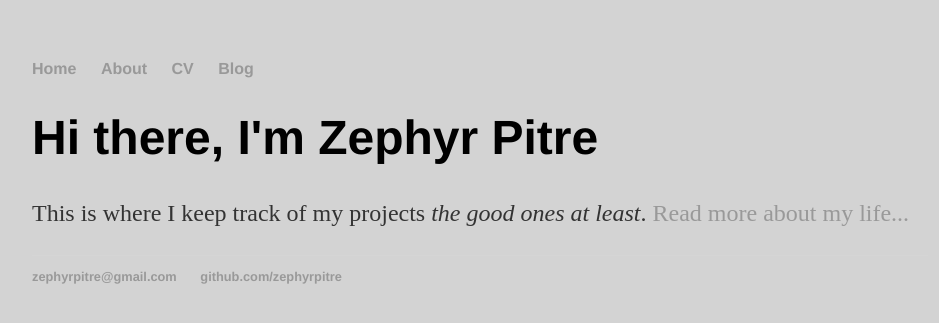
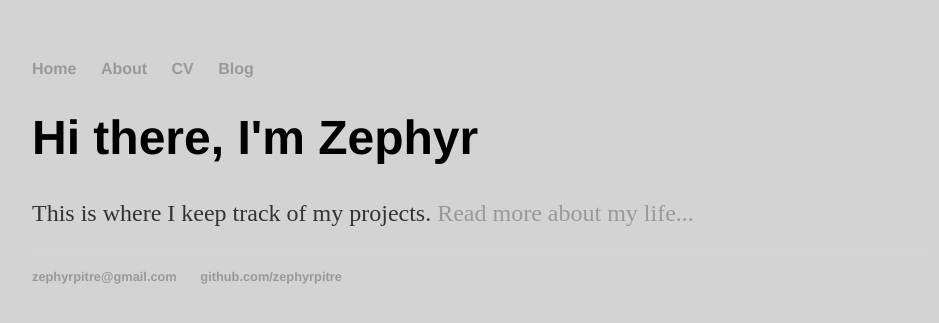
Before and after one commit to ZephyrPitre/ZephyrPitre.github.io, a Jekyll site: the page built from index.html, in a window 1280 px wide. Shown: the top 323 px of the page, without its empty margins (160-1099 px from the left). Built offline with Jekyll 4.4.1, drawn with Linux system fonts in a browser that asks for light colours.

Commit message:
changed stuff

```diff
--- a/_config.yml
+++ b/_config.yml
@@ -1,2 +1,3 @@
-name: Zephyr Pitre
+title: Zephyr Pitre
+description: yoopp di doop
 markdown: kramdown
--- a/index.html
+++ b/index.html
@@ -3,6 +3,6 @@ layout: default
 title: Zephyr Pitre
 ---
 <div class="blurb">
-	<h1>Hi there, I'm Zephyr Pitre</h1>
-	<p>This is where I keep track of my projects <em>the good ones at least</em>. <a href="/about">Read more about my life...</a></p>
+	<h1>Hi there, I'm Zephyr</h1>
+	<p>This is where I keep track of my projects. <a href="/about">Read more about my life...</a></p>
 </div><!-- /.blurb -->
```
